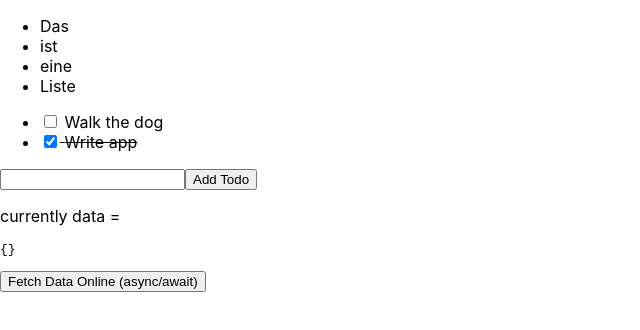
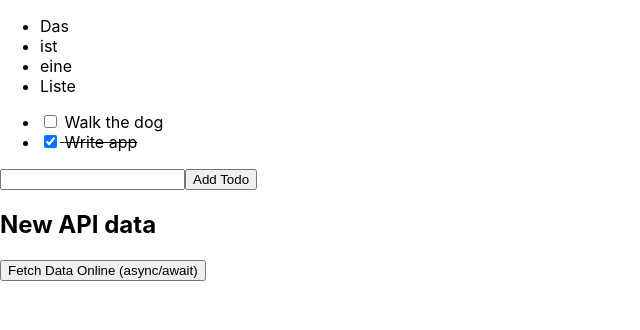
Before and after one commit to dominik-schumbert/dominik_test, a React (Create React App) app: page / in a window 1280 px wide. Shown: the top 330 px of the page, without its empty margins (0-640 px from the left). Built offline with nearby package versions, Linux system fonts and the light colour scheme.

Commit message:
Output in a pretty format

```diff
--- a/src/APITest.tsx
+++ b/src/APITest.tsx
@@ -1,20 +1,30 @@
 import React from "react";
 
 export default function ApiTest() {
-  const [data, setData] = React.useState({});
   const [counter, setCounter] = React.useState(1);
+  const [artikel, setArtikel] = React.useState({});
 
   const fetchOnline = async () => {
     const response = await fetch("http://localhost:8000/artikel/" + counter.toString());
     const data = await response.json();
-    setData(data);
     setCounter(counter+1);
+    setArtikel((data as Array<any>)[0]);
   };
+
 
   return (
     <div>
-      <p>currently data = </p>
-      <pre>{JSON.stringify(data, null, "  ")}</pre>
+      <h2>New API data</h2>
+      <table className="table">
+      {
+        Object.entries(artikel).map(([key, value]) =>(
+          <tr>
+            <th>{key}</th>
+            <td>{(value as string)}</td>
+          </tr>
+        ))
+      }
+      </table>
       <button onClick={fetchOnline}>Fetch Data Online (async/await)</button>
     </div>
   );
```
